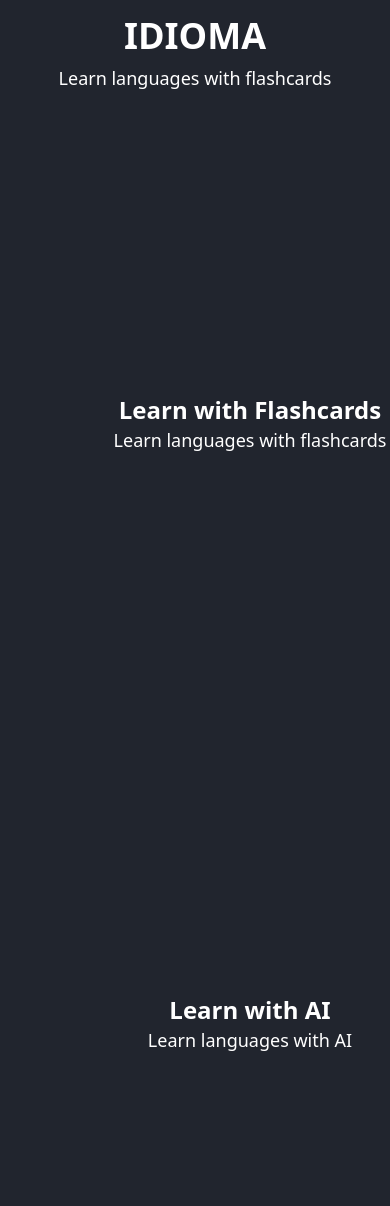
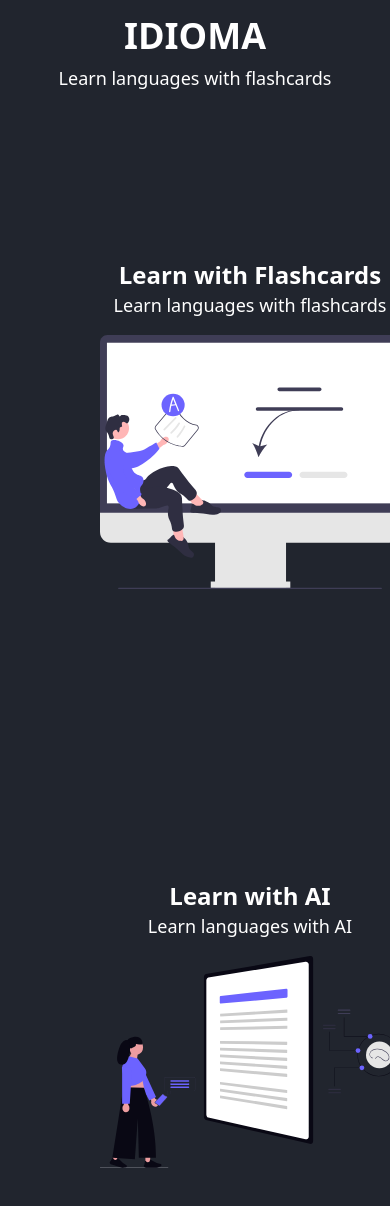
Before and after one commit to AndyBeable/idioma, a React (Vite) app: page / in a window 390 px wide. Shown: the top 1206 px of the page. Built offline with nearby package versions, Linux system fonts and the light colour scheme; no server answers.

Commit message:
adds imagery

```diff
--- a/src/pages/Home.jsx
+++ b/src/pages/Home.jsx
@@ -1,6 +1,8 @@
 import { Link } from 'react-router-dom'
 import Tile from '../components/Tile'
 import { motion } from 'framer-motion'
+import aiChat from '../assets/aiChat.svg'
+import flashcards from '../assets/flashcards.svg'
 
 function Home() {
   return (
@@ -11,11 +13,14 @@ function Home() {
 
       <Tile to="/flashcards">
         <h1 className="text-2xl font-bold">Learn with Flashcards</h1>
-        <p className="text-lg">Learn languages with flashcards</p>
+        <p className="text-lg mb-4 md:mb-0">Learn languages with flashcards</p>
+        <img src={flashcards} alt="Learn with Flashcards" className='w-[300px] h-[100%]'/>
+
       </Tile>
       <Tile to="/mi-amigo">
         <h1 className="text-2xl font-bold">Learn with AI</h1>
-        <p className="text-lg">Learn languages with AI</p>
+        <p className="text-lg mb-4 md:mb-0">Learn languages with AI</p>
+        <img src={aiChat} alt="Learn with Flashcards" className='w-[300px] h-[100%]'/>
       </Tile>
       </div>
     </motion.div>
```
Also changed, not shown: src/assets/aiChat.svg (added), src/assets/flashcards.svg (added).
